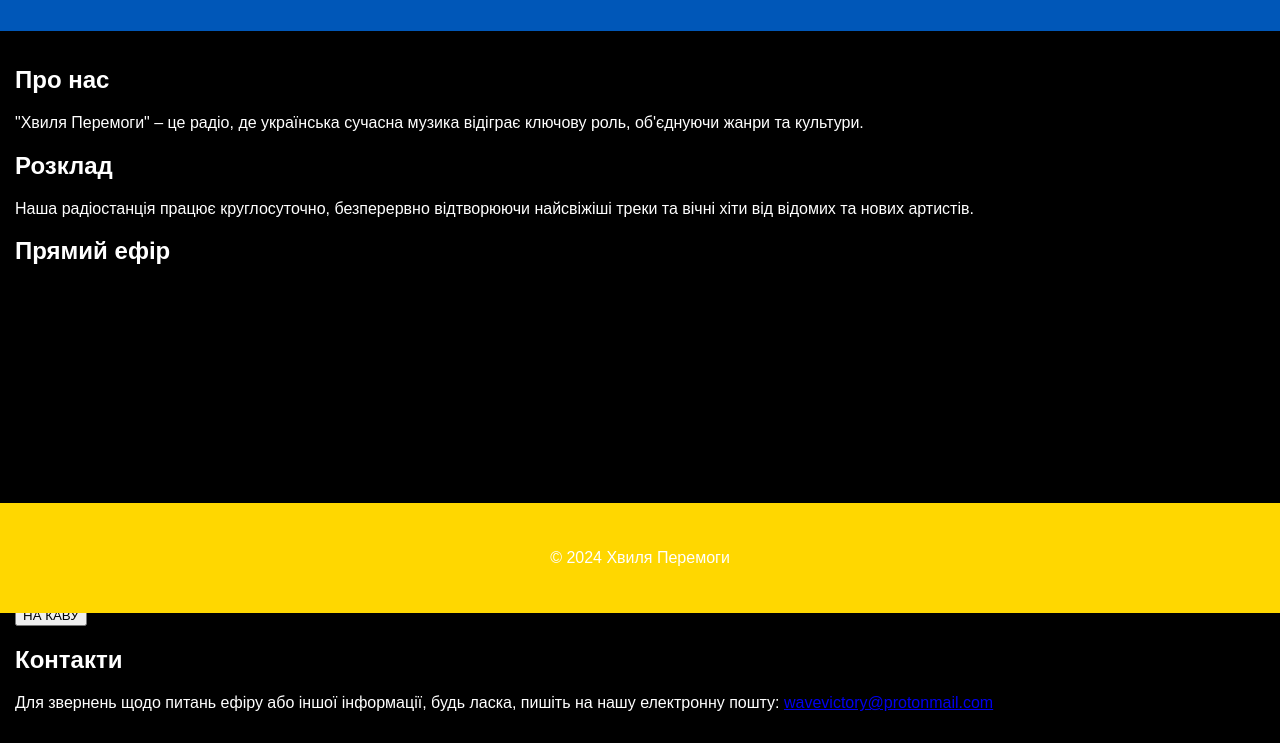
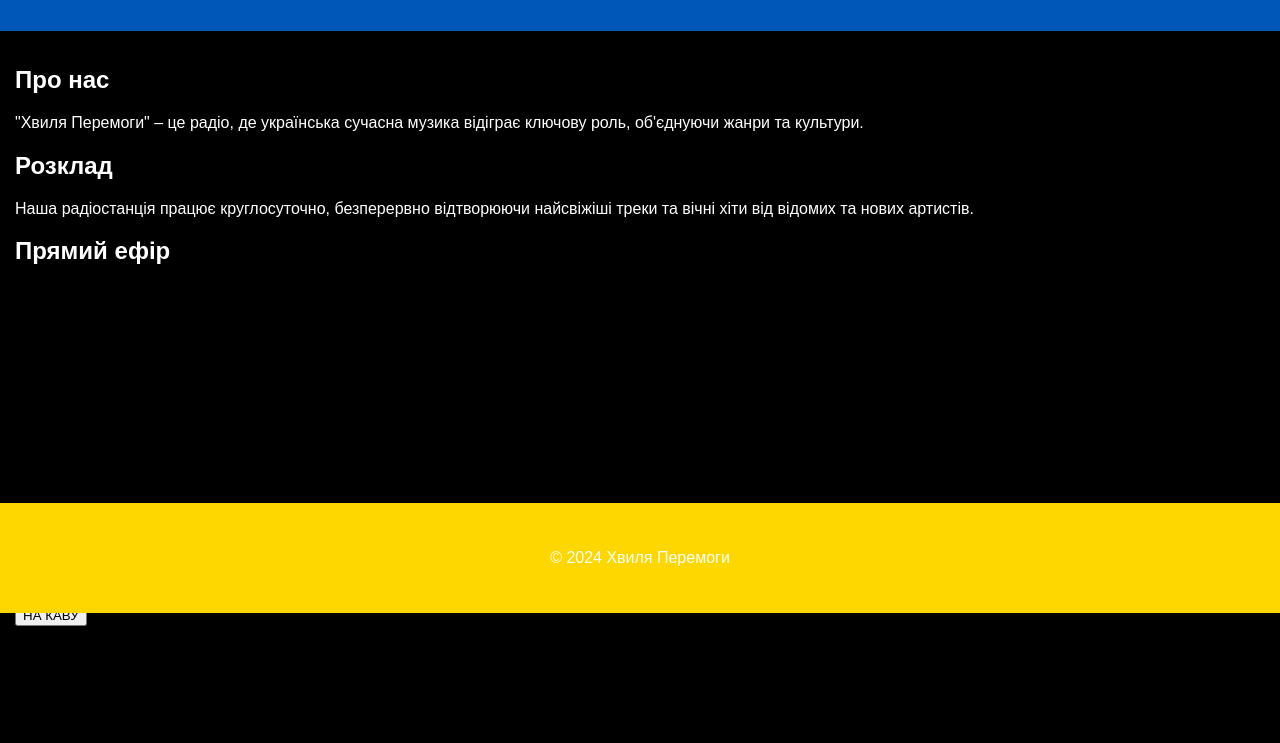
Before and after one commit to TatkiS/wavevictory, a plain HTML site: page index.html in a window 1280 px wide. Shown: the part 187-930 px from the top of the page. After the commit the page ends 828 px from the top, so only its background shows below. Drawn offline with Linux system fonts and the light colour scheme.

Commit message:
Update index.html

```diff
--- a/index.html
+++ b/index.html
@@ -161,10 +161,6 @@
         <button class="buymeacoffee">НА КАВУ</button>
     </a>
 
-    <section id="contact">
-        <h2>Контакти</h2>
-        <p>Для звернень щодо питань ефіру або іншої інформації, будь ласка, пишіть на нашу електронну пошту: <a href="mailto:wavevictory@protonmail.com">wavevictory@protonmail.com</a></p>
-    </section>
 </main>
 
 <footer>
```
